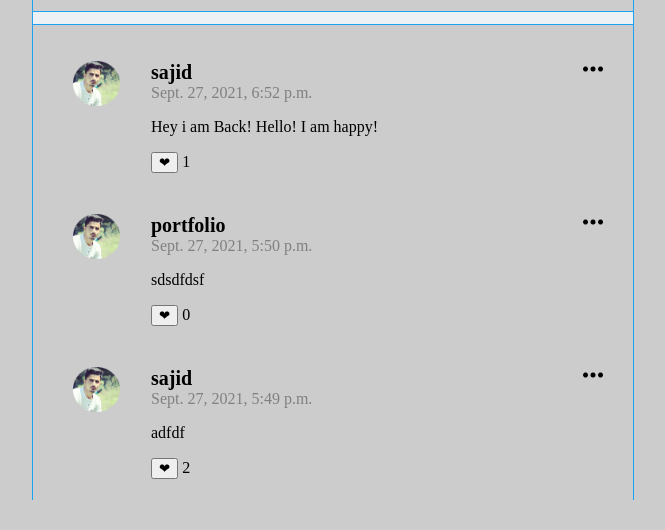
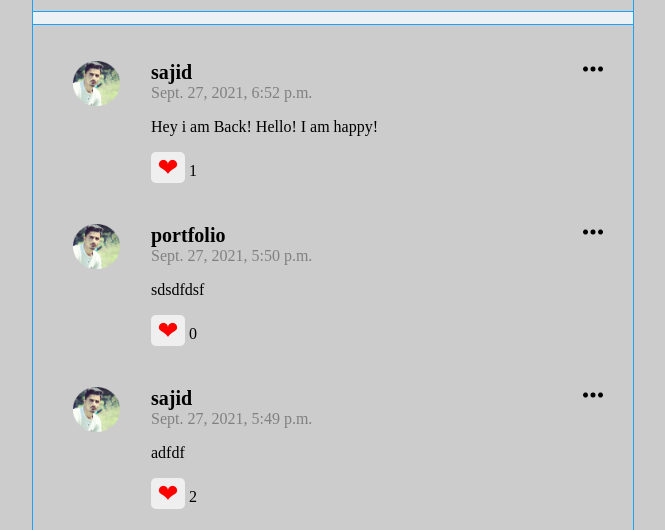
Before and after one commit to sabersunny/twitter-saber, a Django app: page / in a window 1280 px wide. Shown: the part 318-848 px from the top of the page, without its empty margins (307-972 px from the left). Before the commit the page ends 818 px from the top, so only its background shows below. Run offline with Django 3.2, Linux system fonts and the light colour scheme; data comes from the database, SQL or seed files in the repository.

Commit message:
Completed

```diff
--- a/static/css/style.css
+++ b/static/css/style.css
@@ -164,6 +164,15 @@ body {
   width: 370px;
 }
 
+.like-button {
+  font-size: 25px;
+  border: none;
+  border-radius: 5px;
+  width: 34px;
+  height: 32;
+  color: red;
+}
+
 @media screen and (min-width: 400px) {
   #upload-file {
     color: #1da1f2;
```
